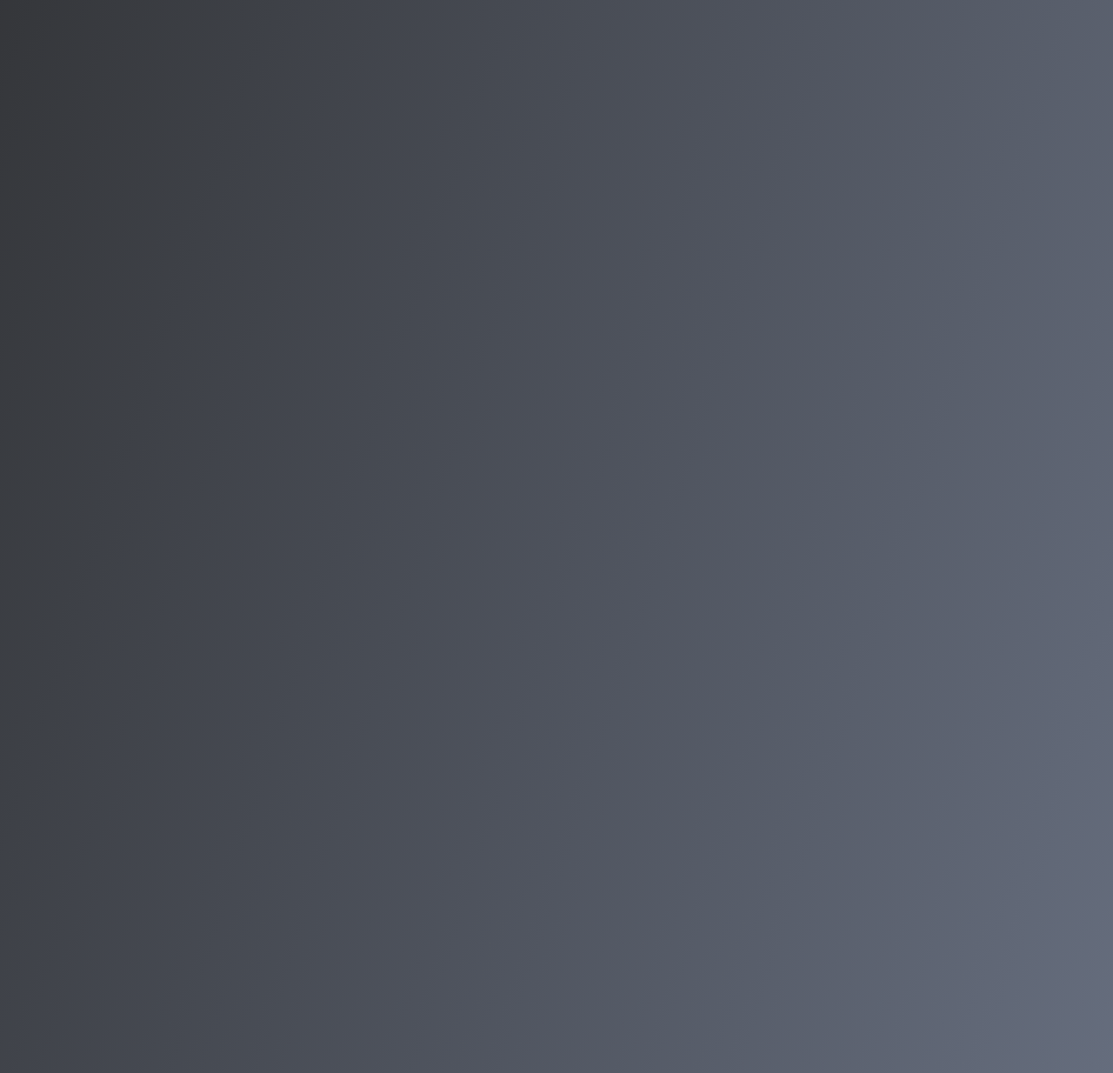
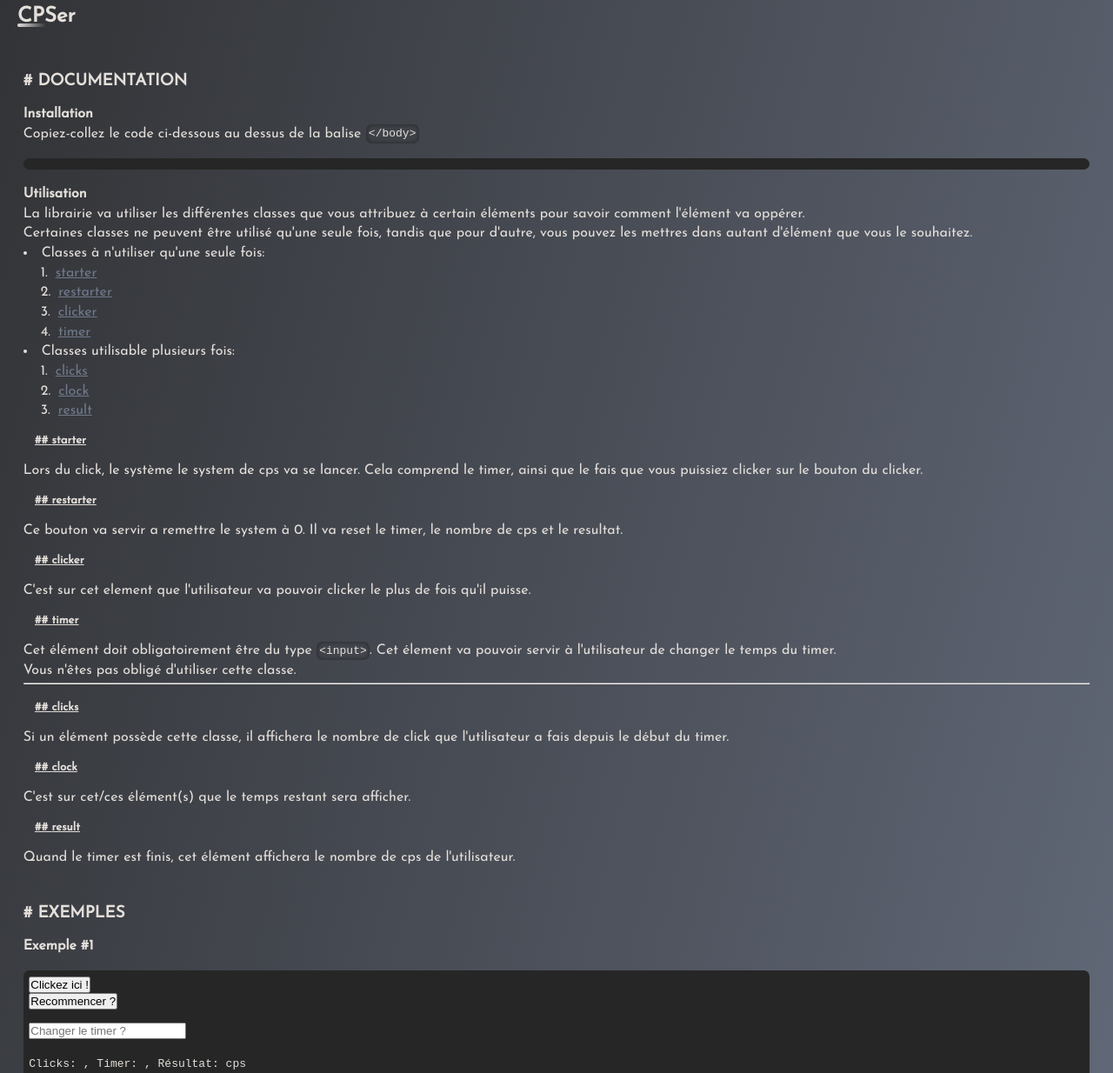
Before and after one commit to Flymeth/librairies, a plain HTML site: page index.html in a window 1280 px wide. Shown: the part 1600-2834 px from the top of the page at 87% size. Drawn offline with nearby package versions, Linux system fonts and the light colour scheme.

Commit message:
Add files via upload

```diff
--- a/index.html
+++ b/index.html
@@ -65,17 +65,94 @@
             </ol>
         </section>
         <section id="cpser">
-            <div id="cpser:doc">
+            <h2>CPSer</h2>
+            <div id="cpser:doc" class="doc">
+                <h3>Documentation</h3>
+                <div>
+                    <h4>Installation</h4>
+                    <p>Copiez-collez le code ci-dessous au dessus de la balise <code class="allSelect">&lt;/body&gt</code> </p>
+                    <pre class="format allSelect"><script src="https://flylibs.netlify.app/cpser/cpser.js"></script></pre>
+                    <h4>Utilisation</h4>
+                    <p>La librairie va utiliser les différentes classes que vous attribuez à certain éléments pour savoir comment l'élément va oppérer.</p>
+                    <p>Certaines classes ne peuvent être utilisé qu'une seule fois, tandis que pour d'autre, vous pouvez les mettres dans autant d'élément que vous le souhaitez.</p>
+                    <ul>
+                        <li>Classes à n'utiliser qu'une seule fois:
+                            <ol>
+                                <li><a href="#cps-starter">starter</a></li>
+                                <li><a href="#cps-restarter">restarter</a></li>
+                                <li><a href="#cps-clicker">clicker</a></li>
+                                <li><a href="#cps-timer">timer</a></li>
+                            </ol>
+                        </li>
+                        <li>Classes utilisable plusieurs fois:
+                            <ol>
+                                <li><a href="#cps-clicks">clicks</a></li>
+                                <li><a href="#cps-clock">clock</a></li>
+                                <li><a href="#cps-result">result</a></li>
+                            </ol>
+                        </li>
+                    </ul>
+                    <h5 id="cps-starter">starter</h5>
+                    <p>Lors du click, le système le system de cps va se lancer. Cela comprend le timer, ainsi que le fais que vous puissiez clicker sur le bouton du clicker.</p>
+                    <h5 id="cps-restarter">restarter</h5>
+                    <p>Ce bouton va servir a remettre le system à 0. Il va reset le timer, le nombre de cps et le resultat.</p>
+                    <h5 id="cps-clicker">clicker</h5>
+                    <p>C'est sur cet element que l'utilisateur va pouvoir clicker le plus de fois qu'il puisse.</p>
+                    <h5 id="cps-timer">timer</h5>
+                    <p>Cet élément doit obligatoirement être du type <code>&lt;input&gt;</code>. Cet élement va pouvoir servir à l'utilisateur de changer le temps du timer.</p>
+                    <p>Vous n'êtes pas obligé d'utiliser cette classe.</p>
+                    <hr>
+                    <h5 id="cps-clicks">clicks</h5>
+                    <p>Si un élément possède cette classe, il affichera le nombre de click que l'utilisateur a fais depuis le début du timer.</p>
+                    <h5 id="cps-clock">clock</h4>
+                    <p>C'est sur cet/ces élément(s) que le temps restant sera afficher.</p>
+                    <h5 id="cps-result">result</h5>
+                    <p>Quand le timer est finis, cet élément affichera le nombre de cps de l'utilisateur.</p>
+                </div>
+            </div>
+            <div id="cpser:exemples" class="ex">
+                <h3>Exemples</h3>
+                <div>
+                    <h4>Exemple #1</h4>
+<pre class="format">
+<button class="starter clicker">Clickez ici !</button>
+<button class="restarter">Recommencer ?</button>
 
-            </div>
-            <div id="cpser:exemples">
+<input type="number" placeholder="Changer le timer ?">
+
+<p>Clicks: <span class="clicks"></span>, Timer: <span class="clock"></span>, Résultat: <span class="result"></span>cps</p>
+</pre>
+                    <h4>Exemple #2</h4>
+<pre class="format">
+<button class="starter clicker clicks">Click here !</button>
+<button class="restarter clock result">Restart ?</button>
+<!-- ici le timer ne peut pas être changé -->
+</pre>
+                    <h4>Exemple avec resultat</h4>
+                    <h5>HTML</h5>
+<pre class="format">
+<button class="starter clicker">commencer ?</button>
+<button class="restarter">reset ?</button>
+<p>Timer: <span class="clock"></span></p>
+<p>Clicks: <span class="clicks"></span></p>
+<p>Tu as <span class="result"></span>cps</p>
+</pre>
+                    <h5>résulat</h5>
+                    <div class="result">
+                        <button class="starter clicker">commencer ?</button>
+                        <button class="restarter">reset ?</button>
+                        <p>Timer: <span class="clock"></span></p>
+                        <p>Clicks: <span class="clicks"></span></p>
+                        <p>Tu as <span class="result"></span>cps</p>
+                    </div>
+                </div>
             </div>
         </section>
         <section id="htmlformat">
-            <div id="htmlformat:doc">
+            <div id="htmlformat:doc" class="doc">
 
             </div>
-            <div id="htmlformat:exemples">
+            <div id="htmlformat:exemples" class="ex">
 
             </div>
         </section>
--- a/style.css
+++ b/style.css
@@ -43,14 +43,16 @@ a:hover::before {
 }
 
 pre {
-    width: 85%;
-    margin: 0 auto;
-    background-color: rgba(0,0,0,.25);
-    padding: 10pt;
-    border-radius: 15pt;
-    box-shadow: 0 5pt rgba(0,0,0,.20);
+    margin: 15pt 0;
+    padding: 5pt;
+    border-radius: 5pt;
+    background-color: var(--darkColor);
     transition: transform .15s;
+
     overflow-x: scroll;
+}
+pre:active {
+    transform: scale(1.025);
 }
 pre::-webkit-scrollbar {
     background-color: transparent;
@@ -64,8 +66,21 @@ pre::-webkit-scrollbar-thumb {
     background-image: linear-gradient(to right, transparent 5%, var(--lightColor) 45% 55%, transparent 100% 5%);
     border-radius: 50pt;
 }
-.pc pre:hover {
-    transform: scale(1.025);
+
+code {
+    padding: 2.5pt;
+    text-align: center;
+    user-select: all;
+    border-radius: 5pt;
+    box-shadow: inset 0 0 5pt var(--darkColor);
+}
+
+pre, code {
+    font-family: monospace;
+}
+
+.allSelect {
+    user-select: all;
 }
 
 header {
@@ -227,6 +242,43 @@ section>h2::before {
     background-image: linear-gradient(to right, var(--lightColor), transparent);
 }
 
+section>div {
+    padding: 5pt;
+}
+
+section p {
+    margin: 5pt 0;
+}
+
+section h3 {
+    margin: 15pt 0;
+    text-transform: uppercase;
+}
+section h3::before {
+    content: "# ";
+}
+
+section h4 {
+    margin: 5pt 0;
+}
+
+section h5 {
+    margin: 15pt 10pt;
+    text-transform: lowercase;
+    text-decoration: underline;
+}
+section h5::before {
+    content: "## ";
+}
+
+section ol, ul {
+    list-style-position: inside;
+}
+
+section ol li {
+    margin: 5pt 15pt;
+}
+
 /* 1e section */
 
 .presentation>ol {
```
